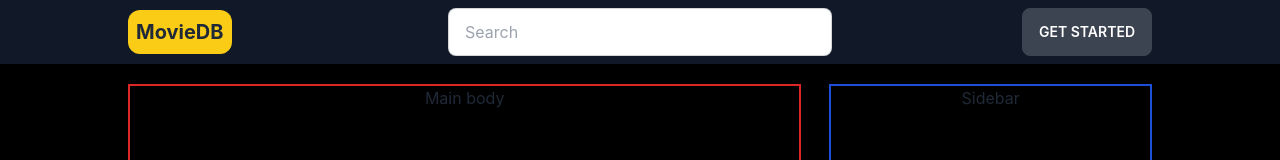
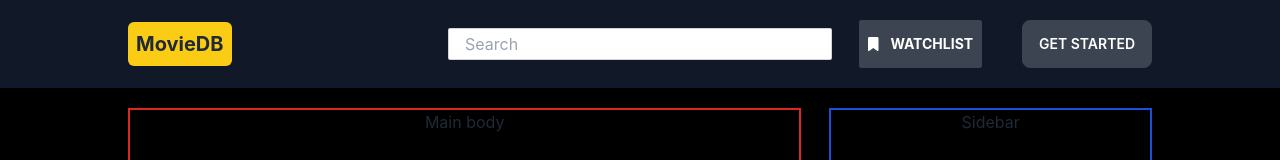
Before and after one commit to Xoaib007/FilmooR, a React (Create React App) app: page / in a window 1280 px wide. Shown: the top 160 px of the page. Built offline with nearby package versions, Linux system fonts and the light colour scheme.

Commit message:
Grid setup

```diff
--- a/package.json
+++ b/package.json
@@ -3,10 +3,16 @@
   "version": "0.1.0",
   "private": true,
   "dependencies": {
+    "@fortawesome/fontawesome-svg-core": "^6.2.1",
+    "@fortawesome/free-regular-svg-icons": "^6.2.1",
+    "@fortawesome/free-solid-svg-icons": "^6.2.1",
+    "@fortawesome/react-fontawesome": "^0.2.0",
     "@testing-library/jest-dom": "^5.16.5",
     "@testing-library/react": "^13.4.0",
     "@testing-library/user-event": "^13.5.0",
     "daisyui": "^2.43.2",
+    "i": "^0.3.7",
+    "npm": "^9.2.0",
     "react": "^18.2.0",
     "react-dom": "^18.2.0",
     "react-router-dom": "^6.4.5",
--- a/src/Components/Shared/Header.js
+++ b/src/Components/Shared/Header.js
@@ -1,9 +1,11 @@
+import { FontAwesomeIcon } from '@fortawesome/react-fontawesome';
+import { faBookmark } from '@fortawesome/free-solid-svg-icons'
 import React from 'react';
 
 const Header = () => {
     return (
         <div>
-            <div className="navbar bg-gray-900 px-32">
+            <div className="navbar bg-gray-900 px-32 py-5">
                 <div className="navbar-start">
                     <div className="dropdown">
                         <label tabIndex={0} className="btn btn-ghost lg:hidden">
@@ -29,17 +31,24 @@ const Header = () => {
                             <li><a>Item 3</a></li>
                         </ul>
                     </div>
-                    <p className="normal-case text-xl font-bold rounded-xl bg-yellow-400 p-2">MovieDB</p>
+
+                    <p className="normal-case text-xl font-bold rounded-md bg-yellow-400 p-2">MovieDB</p>
                 </div>
-                <div className="navbar-center hidden lg:flex">
+                <div className=" mx-auto hidden lg:flex">
 
                     <div className="form-control">
-                        <input type="text" placeholder="Search" className="w-96 input input-bordered" />
+                        <input type="text" placeholder="Search" className="w-96 h-8 rounded-sm input input-bordered" />
                     </div>
 
                 </div>
                 <div className="navbar-end">
+                    <div className='mr-10 h-8 p-2 rounded-sm btn'>
+                        <FontAwesomeIcon icon={faBookmark} />
+                        <p className='ml-3 font-bold'>Watchlist</p>
+                    </div>
                     <a className="btn">Get started</a>
+
+
                 </div>
             </div>
         </div>
```
Also changed, not shown: 1 other file (tests, documents, lock files or other folders).
